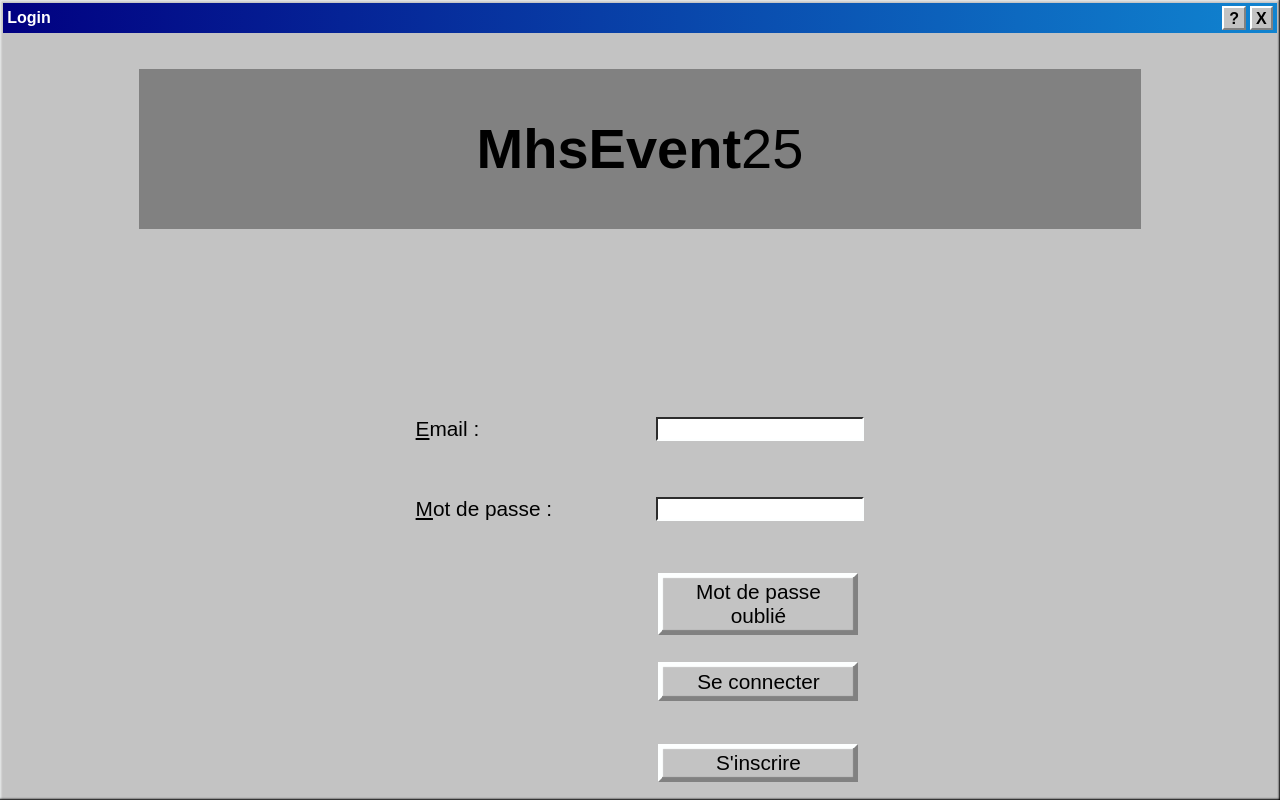
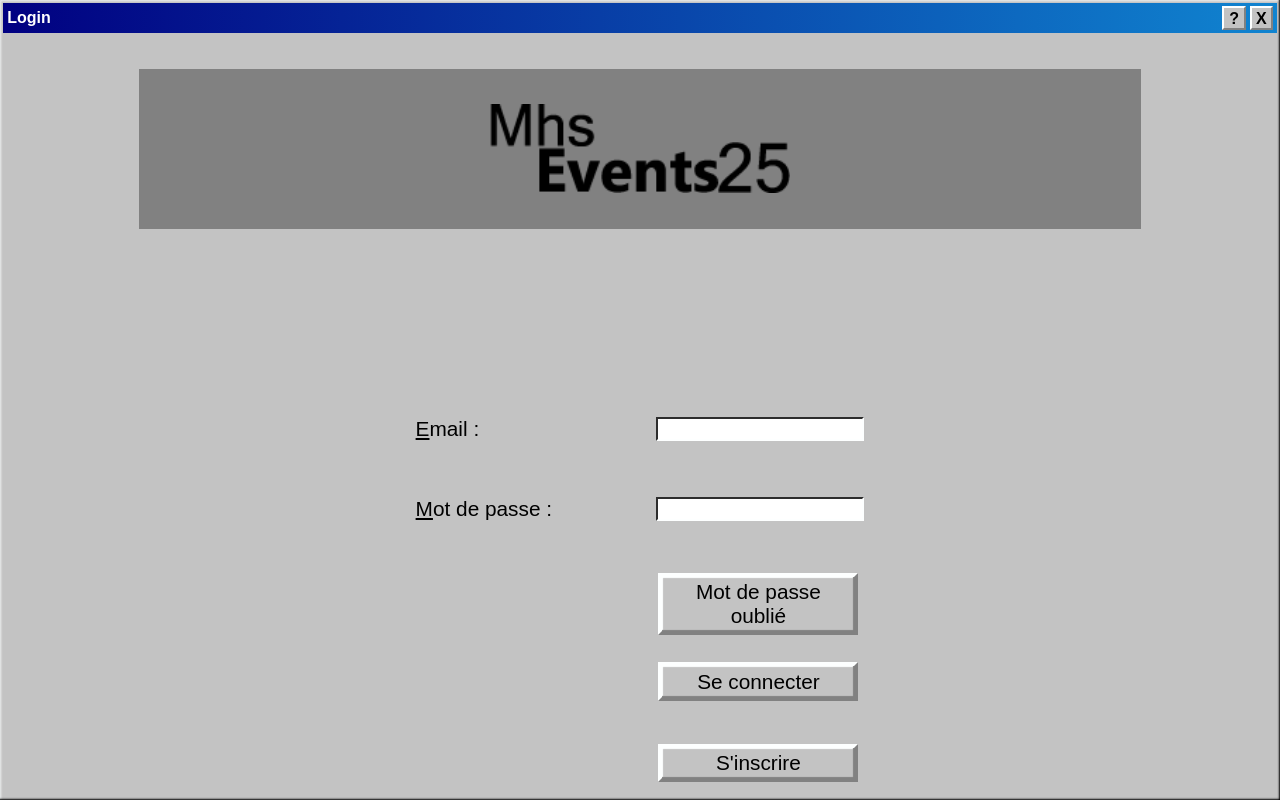
Before and after one commit to Vaganuki/angular_labo_recap, an Angular app: page /login in a window 1280 px wide. Built offline with nearby package versions, Linux system fonts and the light colour scheme.

Commit message:
samet: login and signin add logo

```diff
--- a/src/app/components/user/login-in-screen/login-in-screen.component.html
+++ b/src/app/components/user/login-in-screen/login-in-screen.component.html
@@ -12,8 +12,7 @@
   <div class="windowContent">
 
     <div class="logo">
-      <span class="logoTitle">MhsEvent</span>
-      25
+        <img src="logo.png" alt="coucou" width="300">
     </div>
 
       <form [formGroup]="loginForm" (ngSubmit)="onSubmit()">
--- a/src/app/components/user/login-in-screen/login-in-screen.component.scss
+++ b/src/app/components/user/login-in-screen/login-in-screen.component.scss
@@ -19,13 +19,8 @@
   width: 80%;
   height: 10rem;
   margin: 2rem 0 10rem 0;
-  font-size: 3.5rem;
-  font-weight: initial;
 }
 
-.logoTitle{
-  font-weight: bolder;
-}
 
 form {
   display: flex;
--- a/src/app/components/user/sign-in-screen/sign-in-screen.component.html
+++ b/src/app/components/user/sign-in-screen/sign-in-screen.component.html
@@ -12,9 +12,9 @@
   <div class="windowContent">
 
     <div class="logo">
-      <span class="logoTitle">MhsEvent</span>
-      25
+      <img src="logo.png" alt="coucou" width="300">
     </div>
+
 
     <form [formGroup]="registerForm" (ngSubmit)="onSubmit()">
       <div>
--- a/src/app/components/user/sign-in-screen/sign-in-screen.component.scss
+++ b/src/app/components/user/sign-in-screen/sign-in-screen.component.scss
@@ -19,12 +19,6 @@
   width: 80%;
   height: 10rem;
   margin: 2rem 0 5rem 0;
-  font-size: 3.5rem;
-  font-weight: initial;
-}
-
-.logoTitle{
-  font-weight: bolder;
 }
 
 form {
```
